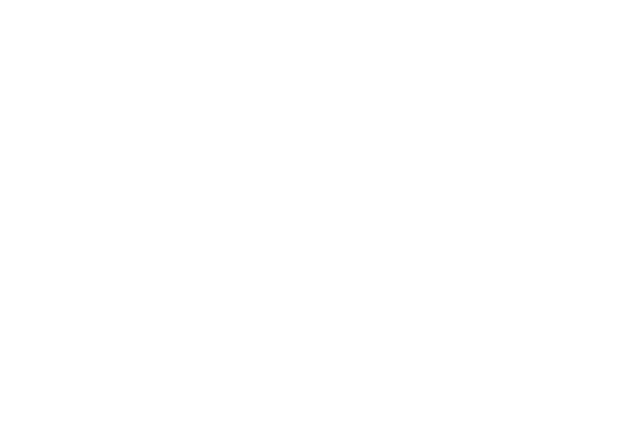
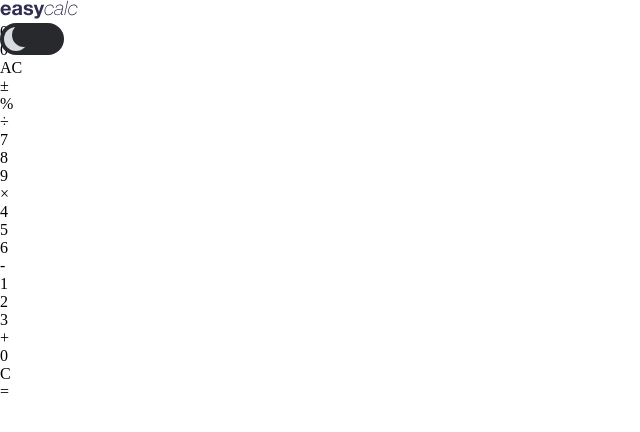
Before and after one commit to Jeremie-R/Calculator, a plain HTML site: page index.html in a window 1280 px wide. Shown: the whole page, without its empty margins (0-640 px from the left). Drawn offline with Linux system fonts and the light colour scheme.

Commit message:
html done

```diff
--- a/index.html
+++ b/index.html
@@ -5,9 +5,74 @@
     <meta name="viewport" content="width=device-width, initial-scale=1.0">
     <title>Calculator</title>
     <link rel="stylesheet" href="./styles.css">
+    <link rel="stylesheet" href="./slider.css">
 
 </head>
 <body>
+
+    <div class="calculator">
+
+        <div class="title">
+            <img src="./logo.svg" alt="logo">
+            <div class = 'toggle-switch'>
+                <!-- using code from saba -->
+                <label>
+                    <input type = 'checkbox'>
+                    <span class = 'slider'></span>
+                </label>
+            </div>
+        </div>
+
+        <div class="screen">
+            <p id="previousInput" >0</p>
+            <p id="result">0</p>
+        </div>
+
+        <div class="keypad">
+
+            <div class="row">
+                <div class="key, action" id="cancel">AC</div>
+                <div class="key, action" id="sign">±</div>
+                <div class="key, action" id="percent">%</div>
+                <div class="key, action" id="divide">÷</div>
+            </div>
+
+            <div class="row">
+                <div class="key, number" id="">7</div>
+                <div class="key, number" id="">8</div>
+                <div class="key, number" id="">9</div>
+                <div class="key, action" id="multiply">×</div>
+            </div>
+
+            <div class="row">
+                <div class="key, number" id="4">4</div>
+                <div class="key, number" id="5">5</div>
+                <div class="key, number" id="6">6</div>
+                <div class="key, action" id="substract">-</div>
+            </div>
+
+            <div class="row">
+                <div class="key, number" id="1">1</div>
+                <div class="key, number" id="2">2</div>
+                <div class="key, number" id="3">3</div>
+                <div class="key, action" id="add">+</div>
+            </div>
+
+            <div class="row">
+                <div class="key, number" id="dot"></div>
+                <div class="key, number" id="0">0</div>
+                <div class="key, number" id="back">C</div>
+                <div class="key, equal" id="equal">=</div>
+            </div>
+
+
+        </div>
+
+
+    </div>
+
+
+
 
     <script type="text/javascript" src="./app.js"></script>
 
--- /dev/null
+++ b/slider.css
@@ -0,0 +1,68 @@
+/* code from Saba https://codepen.io/fydsa
+
+thank you
+https://codepen.io/alvarotrigo/pen/zYPydpB
+
+*/
+:root {
+    --light: #d8dbe0;
+    --dark: #28292c;
+    --link: rgb(27, 129, 112);
+    --link-hover: rgb(24, 94, 82);
+  }
+
+  * {
+    padding: 0;
+    margin: 0;
+    box-sizing: border-box;
+  }
+
+.toggle-switch {
+    position: relative;
+    width: 64px;
+  }
+
+  label {
+    position: absolute;
+    width: 100%;
+    height: 32px;
+    background-color: var(--dark);
+    border-radius: 50px;
+    cursor: pointer;
+  }
+
+  input {
+    position: absolute;
+    display: none;
+  }
+
+  .slider {
+    position: absolute;
+    width: 100%;
+    height: 100%;
+    border-radius: 50px;
+    transition: 0.3s;
+  }
+
+  input:checked ~ .slider {
+    background-color: var(--light);
+  }
+
+  .slider::before {
+    content: "";
+    position: absolute;
+    top: 4px;
+    left: 4px;
+    width: 24px;
+    height: 24px;
+    border-radius: 50%;
+    box-shadow: inset 8px -4px 0px 0px var(--light);
+    background-color: var(--dark);
+    transition: 0.3s;
+  }
+
+  input:checked ~ .slider::before {
+    transform: translateX(32px);
+    background-color: var(--dark);
+    box-shadow: none;
+  }
--- a/styles.css
+++ b/styles.css
@@ -1 +1,6 @@
 /* main stiles file */
+
+* {
+    padding: 0;
+    margin: 0;
+}
```
Also changed, not shown: logo.svg (added).
